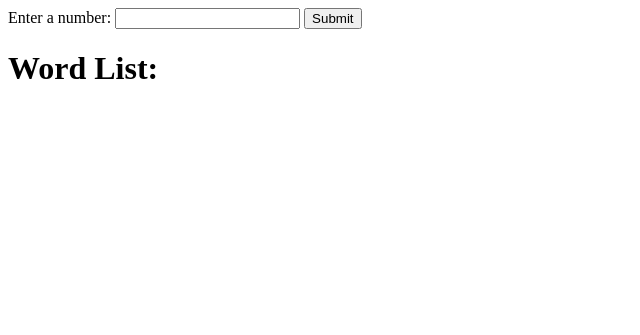
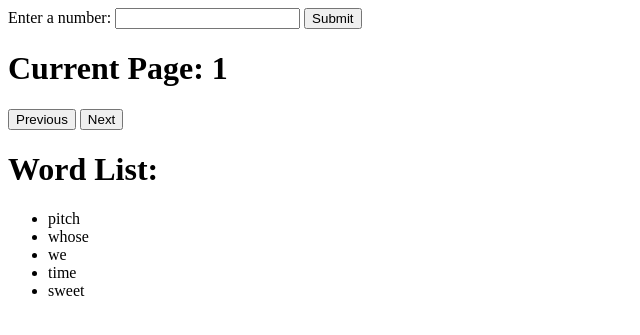
Before and after one commit to anish-kondepudi-personal-projects/dictionary, a Flask app: page / in a window 1280 px wide. Shown: the top 335 px of the page, without its empty margins (0-640 px from the left). Run offline with Flask 3, Linux system fonts and the light colour scheme.

Commit message:
Add pagination

```diff
--- a/app.py
+++ b/app.py
@@ -3,18 +3,6 @@ from flask import Flask, render_template, request
 from models import Dictionary
 import os
 import ast
-
-app = Flask(__name__)
-# dictionary = Dictionary()
-
-@app.route('/', methods=['GET', 'POST'])
-def index():
-    word_list = []
-    if request.method == 'POST':
-        num = int(request.form['number'])
-        dictionary = get_dictionary()
-        word_list = dictionary.get_page(num)
-    return render_template('index.html', words=word_list)
 
 def get_dictionary() -> Dictionary:
     current_directory = os.getcwd()
@@ -23,6 +11,29 @@ def get_dictionary() -> Dictionary:
         words = ast.literal_eval(file.readline().strip())
         return Dictionary(words)
 
+app = Flask(__name__)
+dictionary = get_dictionary()
+curr_page = 1
+
+@app.route('/', methods=['GET', 'POST'])
+def index():
+    global curr_page
+    word_list = []
+    if request.method == 'POST':
+        request_num = int(request.form['number'])
+        if dictionary.is_valid_page(request_num):
+            curr_page = request_num
+    elif request.method == 'GET':
+        x = request.args.get('page', type=int, default=0)
+        if x == 1:
+            if dictionary.is_valid_page(curr_page - 1):
+                curr_page -= 1
+        if x == 2:
+            if dictionary.is_valid_page(curr_page + 1):
+                curr_page += 1
+    word_list = dictionary.get_page(curr_page)
+    return render_template('index.html', words=word_list, curr_page=curr_page)
+
 if __name__ == '__main__':
     get_dictionary()
     app.run(debug=True)
--- a/models/dictionary.py
+++ b/models/dictionary.py
@@ -10,5 +10,10 @@ class Dictionary:
             self.pages.append(page)
 
     def get_page(self, page_number: int) -> list[str]:
-        assert 0 <= page_number < len(self.pages)
+        if not self.is_valid_page(page_number):
+            return None
+
         return self.pages[page_number - 1].words
+
+    def is_valid_page(self, page_number: int) -> bool:
+        return 0 < page_number <= len(self.pages)
--- a/templates/index.html
+++ b/templates/index.html
@@ -9,6 +9,11 @@
         <input type="number" id="number" name="number" required>
         <input type="submit" value="Submit">
     </form>
+    <h1>Current Page: {{ curr_page }}</h1>
+    <a href="/?page=1"><button>Previous</button></a>
+
+    <a href="/?page=2"><button>Next</button></a>
+
     <h1>Word List:</h1>
     <ul>
         {% for word in words %}
```
